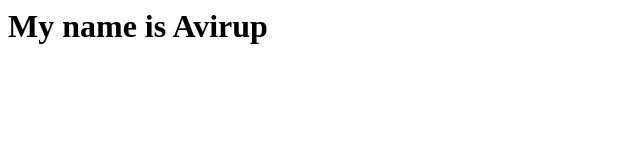
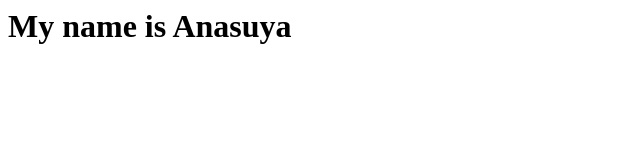
Before and after one commit to anasuyabose2604/collab, a plain HTML site: page index.html in a window 1280 px wide. Shown: the full height of the page, 0-640 px from the left. Drawn offline with Linux system fonts and the light colour scheme.

Commit message:
it was chamged to Anasuya

```diff
--- a/index.html
+++ b/index.html
@@ -2,6 +2,6 @@
   <head>
   </head>
   <body>
-    <h1>My name is Avirup</h1>
+    <h1>My name is Anasuya</h1>
   </body>
 </html>
```
